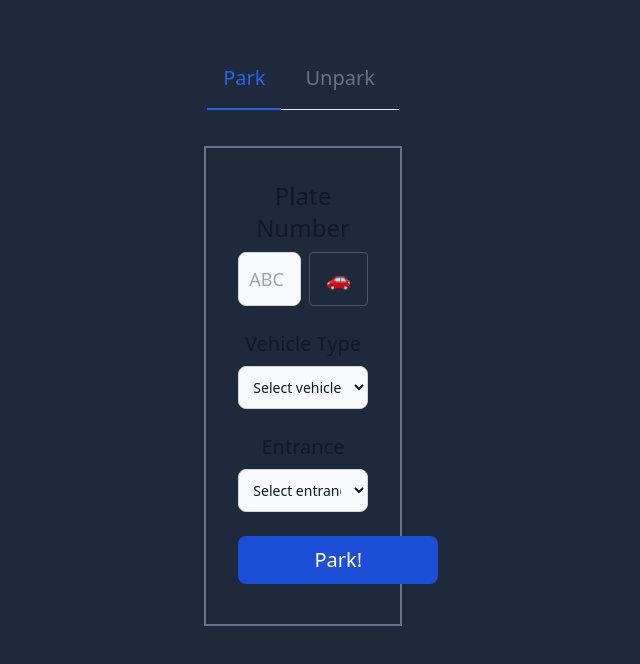
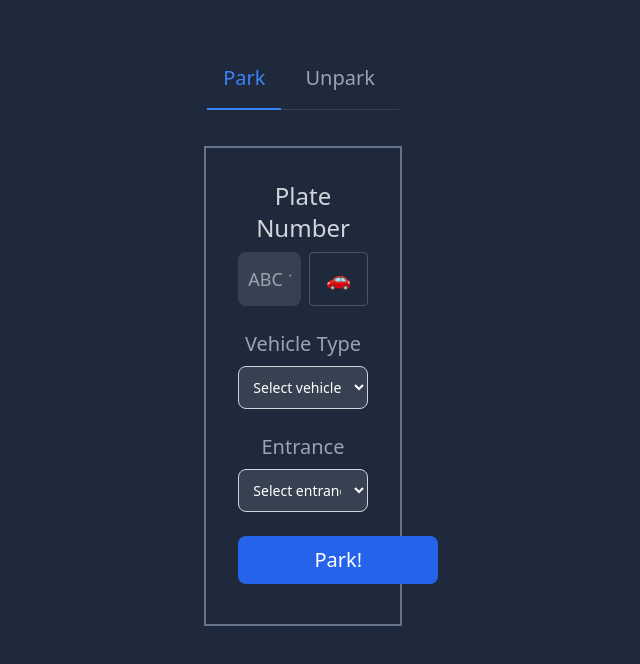
Before and after one commit to bensahagun/paymongo-parking-lot-ts, a React (Create React App) app in the folder client/: page / in a window 1280 px wide. Shown: the top 664 px of the page, without its empty margins (337-977 px from the left). Built offline with nearby package versions, Linux system fonts and the light colour scheme; no server answers.

Commit message:
update: remove client dark mode styles

```diff
--- a/client/src/components/Entrance/Entrance.tsx
+++ b/client/src/components/Entrance/Entrance.tsx
@@ -24,12 +24,12 @@ const Entrance = () => {
     <>
       <div className=' border-slate-500 border-solid  border-2 p-8'>
         <div className='mb-6'>
-          <label className='block mb-2 font-medium text-gray-900 dark:text-gray-300 text-2xl '>Plate Number</label>
+          <label className='block mb-2 font-medium text-gray-300 text-2xl '>Plate Number</label>
           <div className='flex gap-2 '>
             <input
               type='text'
               id='plate-number'
-              className='bg-gray-50 border border-gray-300 text-gray-900 text-lg text-center rounded-lg focus:ring-blue-500 focus:border-blue-500 block w-full p-2.5 dark:bg-gray-700 dark:border-gray-600 dark:placeholder-gray-400 dark:text-white dark:focus:ring-blue-500 dark:focus:border-blue-500 uppercase'
+              className='text-lg text-center rounded-lg block w-full p-2.5 bg-gray-700 border-gray-600 placeholder-gray-400 text-white focus:ring-blue-500 focus:border-blue-500 uppercase'
               placeholder='ABC 123'
               value={plateNum}
               onChange={({ target }) => setPlateNum(target.value.toUpperCase())}
@@ -45,10 +45,10 @@ const Entrance = () => {
           </div>
         </div>
         <div className='mb-6 relative'>
-          <label className='block mb-2 text-xl font-medium text-gray-900 dark:text-gray-400'>Vehicle Type</label>
+          <label className='block mb-2 text-xl font-medium text-gray-400'>Vehicle Type</label>
           <select
             id='vehicleType'
-            className='bg-gray-50 border border-gray-300 text-gray-900 text-sm rounded-lg focus:ring-blue-500 focus:border-blue-500 block w-full p-2.5 dark:bg-gray-700 dark:border-gray-600 dark:placeholder-gray-400 dark:text-white dark:focus:ring-blue-500 dark:focus:border-blue-500'
+            className='border border-gray-300 text-sm rounded-lg  block w-full p-2.5 bg-gray-700  placeholder-gray-400 text-white focus:ring-blue-500 focus:border-blue-500'
             onChange={({ target }) => setVehicleType(target.value as any)}
             defaultValue={-1}
           >
@@ -60,10 +60,10 @@ const Entrance = () => {
         </div>
 
         <div className='mb-6 relative'>
-          <label className='block mb-2 text-xl font-medium text-gray-900 dark:text-gray-400'>Entrance</label>
+          <label className='block mb-2 text-xl font-medium  text-gray-400'>Entrance</label>
           <select
             id='entrance'
-            className='bg-gray-50 border border-gray-300 text-gray-900 text-sm rounded-lg focus:ring-blue-500 focus:border-blue-500 block w-full p-2.5 dark:bg-gray-700 dark:border-gray-600 dark:placeholder-gray-400 dark:text-white dark:focus:ring-blue-500 dark:focus:border-blue-500'
+            className='border border-gray-300 text-sm rounded-lg  block w-full p-2.5 bg-gray-700  placeholder-gray-400 text-white focus:ring-blue-500 focus:border-blue-500'
             onChange={({ target }) => setEntrance(target.value as any)}
             defaultValue={-1}
           >
@@ -77,7 +77,7 @@ const Entrance = () => {
         <div>
           <button
             type='button'
-            className='text-white bg-blue-700 hover:bg-blue-800 focus:ring-4 focus:ring-blue-300 rounded-lg text-xl px-5 py-2.5 mr-2 mb-2 dark:bg-blue-600 dark:hover:bg-blue-700 focus:outline-none dark:focus:ring-blue-800'
+            className='text-white focus:ring-4 rounded-lg text-xl px-5 py-2.5 mr-2 mb-2 bg-blue-600 hover:bg-blue-700 focus:outline-none focus:ring-blue-800'
             style={{ width: "200px" }}
             onClick={handleClick}
           >
--- a/client/src/components/ParkingLot/ParkingLot.tsx
+++ b/client/src/components/ParkingLot/ParkingLot.tsx
@@ -44,9 +44,9 @@ const ParkingLot = () => {
                 key={s.slotNum}
                 onClick={() => unParkVehicle(s.ticket)}
                 className={cx(
-                  "relative w-1/12 rounded mb-8 border-gray-300 dark:border-gray-700 border-dashed border-2 h-24 items-center flex justify-center flex-col",
-                  s.ticket ? "cursor-pointer dark:hover:bg-gray-600" : "",
-                  s.ticket?.exitTimestamp ? "border-red-700 dark:border-red-700" : ""
+                  "relative w-1/12 rounded mb-8  border-gray-700 border-dashed border-2 h-24 items-center flex justify-center flex-col",
+                  s.ticket ? "cursor-pointer hover:bg-gray-600" : "",
+                  s.ticket?.exitTimestamp ? "cursor-default border-red-700" : ""
                 )}
               >
                 <span className={cx("capitalize font-bold text-xl", s.ticket ? " text-white " : "text-green-400")}>
--- a/client/src/components/Tabs/Tabs.tsx
+++ b/client/src/components/Tabs/Tabs.tsx
@@ -8,7 +8,7 @@ interface Props {
 const Tabs = ({ activeTab, setActiveTab }: Props) => {
   return (
     <>
-      <div className='mb-4 border-b border-gray-200 dark:border-gray-700'>
+      <div className='mb-4 border-b border-gray-700'>
         <ul
           className='flex flex-wrap -mb-px text-sm font-medium text-center'
           id='myTab'
@@ -20,8 +20,8 @@ const Tabs = ({ activeTab, setActiveTab }: Props) => {
               className={cx(
                 "text-xl inline-block p-4 rounded-t-lg border-b-2",
                 activeTab === 0
-                  ? "text-blue-600 hover:text-blue-600 dark:text-blue-500 dark:hover:text-blue-500 border-blue-600 dark:border-blue-500"
-                  : "border-transparent hover:text-gray-600 hover:border-gray-300 dark:hover:text-gray-300 dark:border-transparent text-gray-500 dark:text-gray-400 border-gray-100 dark:border-gray-700"
+                  ? "  hover:text-blue-500  border-blue-500 text-blue-500"
+                  : " hover:border-gray-300 hover:text-gray-300 border-transparent  text-gray-400  border-gray-700"
               )}
               id='park-tab'
               data-tabs-target='#park'
@@ -39,8 +39,8 @@ const Tabs = ({ activeTab, setActiveTab }: Props) => {
               className={cx(
                 "text-xl inline-block p-4 rounded-t-lg border-b-2",
                 activeTab === 1
-                  ? "text-blue-600 hover:text-blue-600 dark:text-blue-500 dark:hover:text-blue-500 border-blue-600 dark:border-blue-500"
-                  : "border-transparent hover:text-gray-600 hover:border-gray-300 dark:hover:text-gray-300 dark:border-transparent text-gray-500 dark:text-gray-400 border-gray-100 dark:border-gray-700"
+                  ? "  hover:text-blue-500  border-blue-500 text-blue-500"
+                  : " hover:border-gray-300 hover:text-gray-300 border-transparent  text-gray-400  border-gray-700"
               )}
               id='unpark-tab'
               data-tabs-target='#unpark'
```
